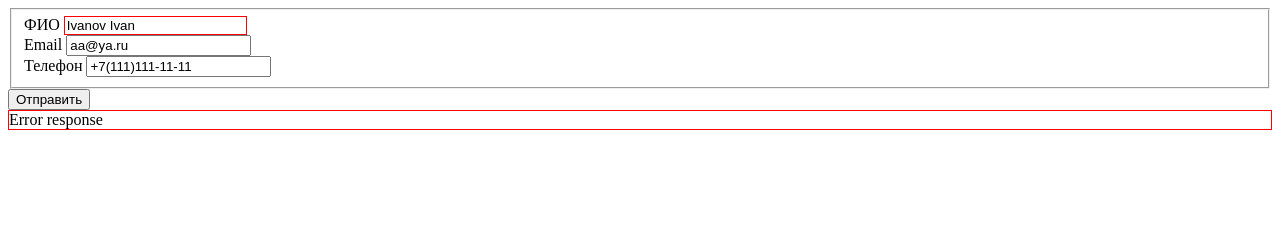
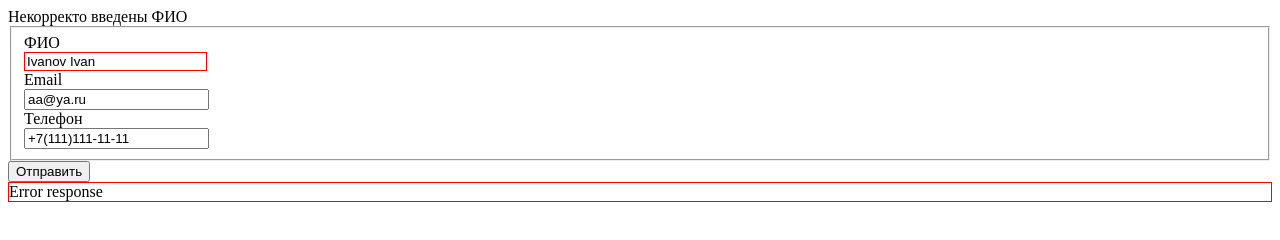
Before and after one commit to andreyjkee/nodejs-school-ym, a plain HTML site: page index.html in a window 1280 px wide. Both pictures are taken after a click on the button "Отправить". Drawn offline with Linux system fonts and the light colour scheme.

Commit message:
add ability to display error messages text

```diff
--- a/index.html
+++ b/index.html
@@ -8,18 +8,32 @@
 <body>
 <div>
     <form id="myForm" action="api/error.json">
+        <div id="form_errors">
+        </div>
         <fieldset>
             <div>
+                <div>
                     <label for="fio">ФИО</label>
+                </div>
+                <div>
                     <input name="fio" id="fio">
                 </div>
+            </div>
+            <div>
                 <div>
                     <label for="email">Email</label>
+                </div>
+                <div>
                     <input type="email" name="email" id="email">
                 </div>
+            </div>
+            <div>
                 <div>
                     <label for="phone">Телефон</label>
+                </div>
+                <div>
                     <input type="tel" name="phone" id="phone">
+                </div>
             </div>
         </fieldset>
         <button id="submitButton"
--- a/index.js
+++ b/index.js
@@ -6,6 +6,28 @@ const FieldNameEnum = {
 
 
 class Validators {
+
+    static getNumbersSumFromString(value) {
+        if (typeof value !== 'string') {
+            throw new Error('Value must be String type');
+        }
+        return value.replace(/\D/g, '').split('').map((el) => Number(el)).reduce((a, b) => a + b, 0);
+    }
+
+    static isEmailValid(value) {
+        if (!value) {
+            return false;
+        }
+        const isValidMail = /^([\w\!\#$\%\&\'\*\+\-\/\=\?\^\`{\|\}\~]+\.)*[\w\!\#$\%\&\'\*\+\-\/\=\?\^\`{\|\}\~]+@((((([a-z0-9]{1}[a-z0-9\-]{0,62}[a-z0-9]{1})|[a-z])\.)+[a-z]{2,6})|(\d{1,3}\.){3}\d{1,3}(\:\d{1,5})?)$/i.test(value);
+        return isValidMail && this.isYandexMail(value);
+    }
+
+    static isFullNameValid(value) {
+        if (!value) {
+            return false;
+        }
+        return value.match(/\S+/g).length === 3;
+    }
 
     static isPhoneValid(value, maxSum) {
         if (!value) {
@@ -18,21 +40,6 @@ class Validators {
         return phoneRegexp.test(value);
     }
 
-    static isFullNameValid(value) {
-        if (!value) {
-            return false;
-        }
-        return value.match(/\S+/g).length === 3;
-    }
-
-    static isEmailValid(value) {
-        if (!value) {
-            return false;
-        }
-        const isValidMail = /^([\w\!\#$\%\&\'\*\+\-\/\=\?\^\`{\|\}\~]+\.)*[\w\!\#$\%\&\'\*\+\-\/\=\?\^\`{\|\}\~]+@((((([a-z0-9]{1}[a-z0-9\-]{0,62}[a-z0-9]{1})|[a-z])\.)+[a-z]{2,6})|(\d{1,3}\.){3}\d{1,3}(\:\d{1,5})?)$/i.test(value);
-        return isValidMail && this.isYandexMail(value);
-    }
-
     static isYandexMail(value) {
         if (!value) {
             return false;
@@ -40,20 +47,42 @@ class Validators {
         const allowedDomains = ['ya.ru', 'yandex.ru', 'yandex.ua', 'yandex.by', 'yandex.kz', 'yandex.com'];
         return allowedDomains.filter((el) => value.endsWith(el)).length === 1
     }
-
-    static getNumbersSumFromString(value) {
-        if (typeof value !== 'string') {
-            throw new Error('Value must be String type');
-        }
-        return value.replace(/\D/g, '').split('').map((el) => Number(el)).reduce((a, b) => a + b, 0);
-    }
 }
 
 
 class Field {
-    constructor(name, label) {
+    constructor(form, name, label) {
+        this.form = form;
         this.name = name;
         this.label = label;
+    }
+
+    get value() {
+        const element = this.__getElementByName(this.name);
+        if (!element) {
+            throw new Error(`Can't find form element with name: ${this.name}`);
+        }
+        return element.value;
+    }
+
+    set value(value) {
+        const element = this.__getElementByName(this.name);
+        if (!element) {
+            throw new Error(`Can't find form element with name: ${this.name}`);
+        }
+        element.value = value;
+        this.updateValidity();
+    }
+
+    __getElementByName(name) {
+        const elements = document.getElementsByName(name);
+        if (elements.length === 1) {
+            return elements[0];
+        } else if (elements.length > 1) {
+            throw new Error(`Find more than one element with name ${name}, form invalid`);
+        } else {
+            throw new Error(`Can't find element by name ${name}, form constructor invalid`);
+        }
     }
 
     isValid() {
@@ -79,36 +108,12 @@ class Field {
         }
     }
 
-    get value() {
-        const element = this.__getElementByName(this.name);
-        if (!element) {
-            throw new Error(`Can't find form element with name: ${this.name}`);
-        }
-        return element.value;
-    }
-
-    set value(value) {
-        const element = this.__getElementByName(this.name);
-        if (!element) {
-            throw new Error(`Can't find form element with name: ${this.name}`);
-        }
-        element.value = value;
-        this.updateValidity();
-    }
-
     updateValidity() {
         const element = this.__getElementByName(this.name);
-        this.isValid().valid ? element.classList.remove('error') : element.classList.add('error');
-    }
-
-    __getElementByName(name) {
-        const elements = document.getElementsByName(name);
-        if (elements.length === 1) {
-            return elements[0];
-        } else if (elements.length > 1) {
-            throw new Error(`Find more than one element with name ${name}, form invalid`);
-        } else {
-            throw new Error(`Can't find element by name ${name}, form constructor invalid`);
+        const result = this.isValid();
+        result.valid ? element.classList.remove('error') : element.classList.add('error');
+        if (!result.valid && result.message) {
+            this.form.addErrorMessage(result.message);
         }
     }
 }
@@ -120,16 +125,57 @@ class Form {
         if (!fields || !Array.isArray(fields)) {
             throw new Error('You need to pass fields array to Form class constructor');
         }
+        this.error_messages = [];
         this.__setFields(fields);
     }
 
-    validate() {
-        const errorFields = this.fields.filter((field) => {
-            return !field.isValid().valid;
-        }).map((element) => {
-            return element.name;
-        });
-        return {isValid: !errorFields.length, errorFields}
+    static getSubmitUrl() {
+        const form = document.getElementById('myForm');
+        if (!form) {
+            throw new Error('Can\'t find form with id=myForm');
+        }
+        return form.getAttribute('action');
+    };
+
+    __getField(name) {
+        return this.fields.find((element) => {
+            return element.name === name;
+        })
+    }
+
+    __onError(json) {
+        const resultContainer = document.getElementById('resultContainer');
+        resultContainer.innerHTML = json.reason;
+        resultContainer.className = '';
+        resultContainer.classList.add(json.status);
+    }
+
+    __onProgress(json, event) {
+        if (!event.target.classList.contains(json.status)) {
+            event.target.className = '';
+            event.target.classList.add(json.status);
+        }
+        setTimeout(() => this.submit(event), json.timeout);
+    }
+
+    __onSuccess(json) {
+        const resultContainer = document.getElementById('resultContainer');
+        resultContainer.innerHTML = 'Success';
+        resultContainer.className = '';
+        resultContainer.classList.add(json.status);
+    }
+
+    __setFields(fields) {
+        this.fields = [];
+        for (const field of fields) {
+            this.fields.push(new Field(this, field.name, field.label));
+        }
+    }
+
+    addErrorMessage(message) {
+        if (this.error_messages.indexOf(message) < 0) {
+            this.error_messages.push(message);
+        }
     }
 
     getData() {
@@ -151,6 +197,11 @@ class Form {
         }
     }
 
+    setSubmitButtonDisabled(disabled) {
+        const button = document.getElementById('submitButton');
+        button.disabled = disabled;
+    }
+
     submit(event) {
         this.updateValidity();
         if (!this.validate().isValid) {
@@ -158,10 +209,10 @@ class Form {
             data.append('json', JSON.stringify(this.getData()));
             this.setSubmitButtonDisabled(true);
             fetch(Form.getSubmitUrl(),
-                  {
-                      method: event.target.getAttribute('formmethod'),
-                      body: data
-                  })
+                {
+                    method: event.target.getAttribute('formmethod'),
+                    body: data
+                })
                 .then(
                     (response) => {
                         return response.json();
@@ -182,58 +233,35 @@ class Form {
         }
     }
 
-    __setFields(fields) {
-        this.fields = [];
-        for (const field of fields) {
-            this.fields.push(new Field(field.name, field.label));
+    updateMessages() {
+        const errorsDiv = document.getElementById('form_errors');
+        while (errorsDiv.firstChild) {
+            errorsDiv.removeChild(errorsDiv.firstChild);
+        }
+        if (this.error_messages.length > 0) {
+            for (const message of this.error_messages) {
+                const div = document.createElement('div');
+                div.innerHTML = message;
+                document.getElementById('form_errors').appendChild(div);
+            }
         }
     }
 
-    __getField(name) {
-        return this.fields.find((element) => {
-            return element.name === name;
-        })
-    }
-
     updateValidity() {
+        this.error_messages = [];
         for (const field of this.fields) {
             field.updateValidity();
         }
+        this.updateMessages();
     }
 
-    setSubmitButtonDisabled(disabled) {
-        const button = document.getElementById('submitButton');
-        button.disabled = disabled;
-    }
-
-    static getSubmitUrl() {
-        const form = document.getElementById('myForm');
-        if (!form) {
-            throw new Error('Can\'t find form with id=myForm');
-        }
-        return form.getAttribute('action');
-    };
-
-    __onSuccess(json) {
-        const resultContainer = document.getElementById('resultContainer');
-        resultContainer.innerHTML = 'Success';
-        resultContainer.className = '';
-        resultContainer.classList.add(json.status);
-    }
-
-    __onError(json) {
-        const resultContainer = document.getElementById('resultContainer');
-        resultContainer.innerHTML = json.reason;
-        resultContainer.className = '';
-        resultContainer.classList.add(json.status);
-    }
-
-    __onProgress(json, event) {
-        if (!event.target.classList.contains(json.status)) {
-            event.target.className = '';
-            event.target.classList.add(json.status);
-        }
-        setTimeout(() => this.submit(event), json.timeout);
+    validate() {
+        const errorFields = this.fields.filter((field) => {
+            return !field.isValid().valid;
+        }).map((element) => {
+            return element.name;
+        });
+        return {isValid: !errorFields.length, errorFields}
     }
 
 }
```
Lines whose indentation alone changed are shown as unchanged.
